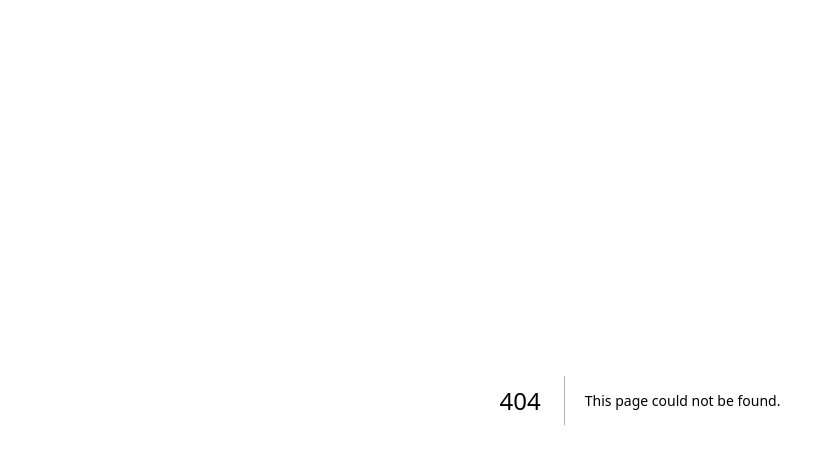
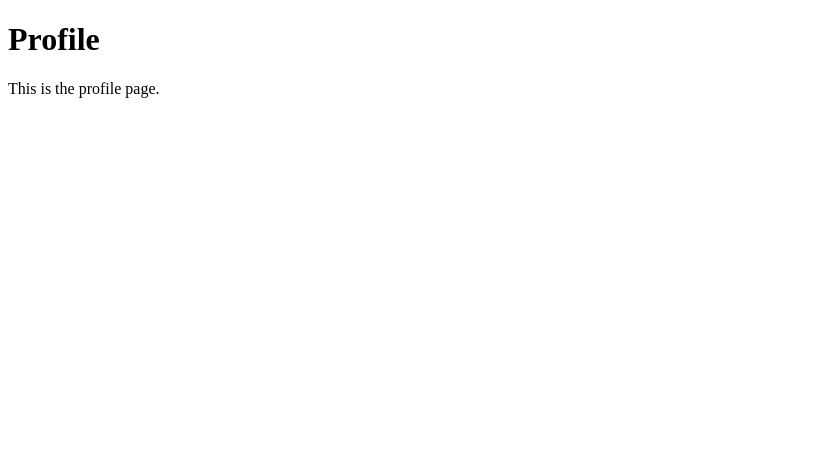
Before and after one commit to BartlomiejSzkodny/nextlearningapp, a Next.js app: page /profile in a window 1280 px wide. Before the commit this address had no page. Shown: the top 464 px of the page, without its empty margins (0-835 px from the left). Built offline with nearby package versions, Linux system fonts and the light colour scheme.

Commit message:
learning to add subpages

```diff
--- /dev/null
+++ b/app/profile/page.tsx
@@ -0,0 +1,8 @@
+export default function Profile() {
+  return (
+    <div>
+      <h1>Profile</h1>
+      <p>This is the profile page.</p>
+    </div>
+  );
+}
```
Also changed, not shown: app/about/page.tsx (added, +8 -0 lines).
